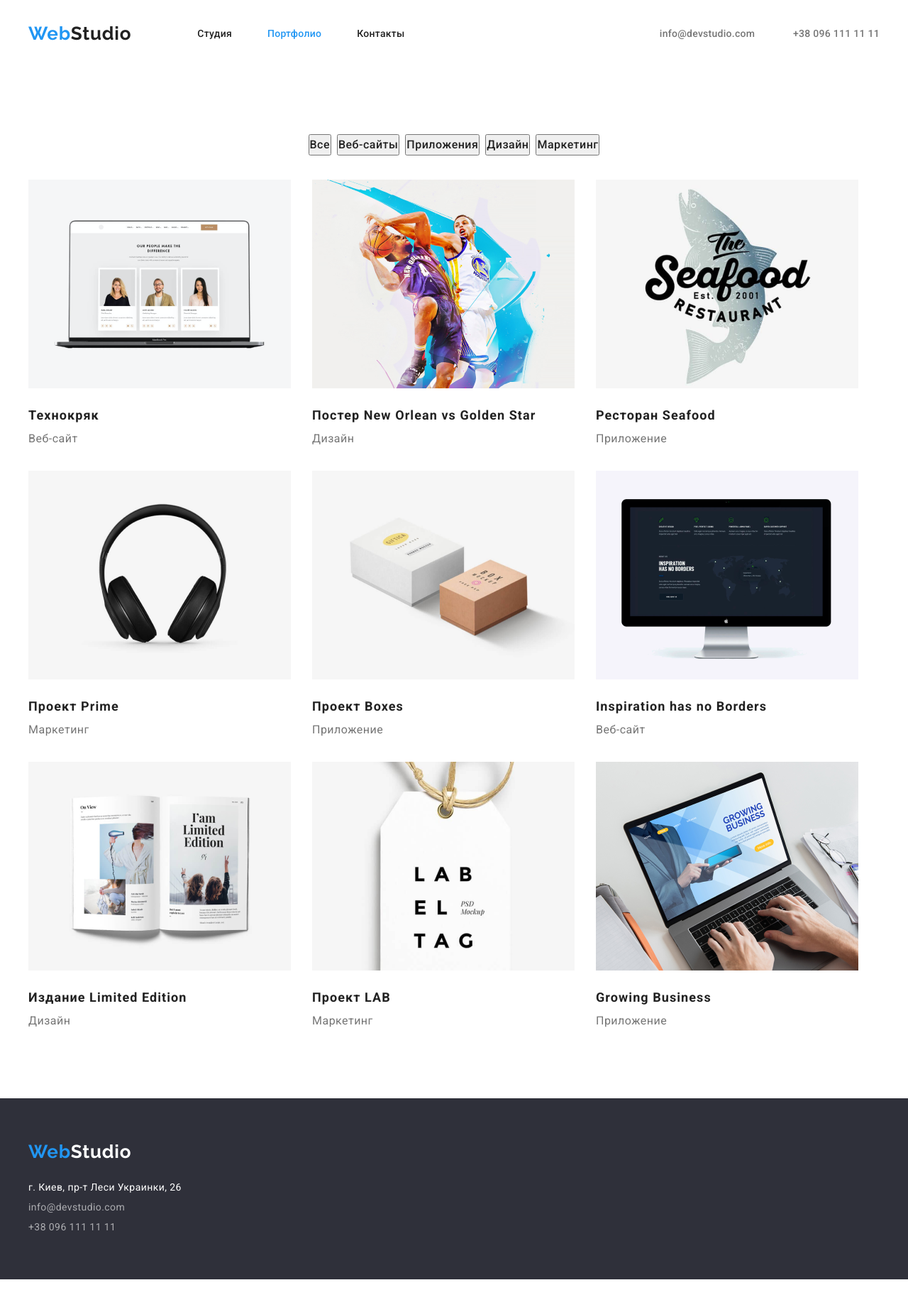
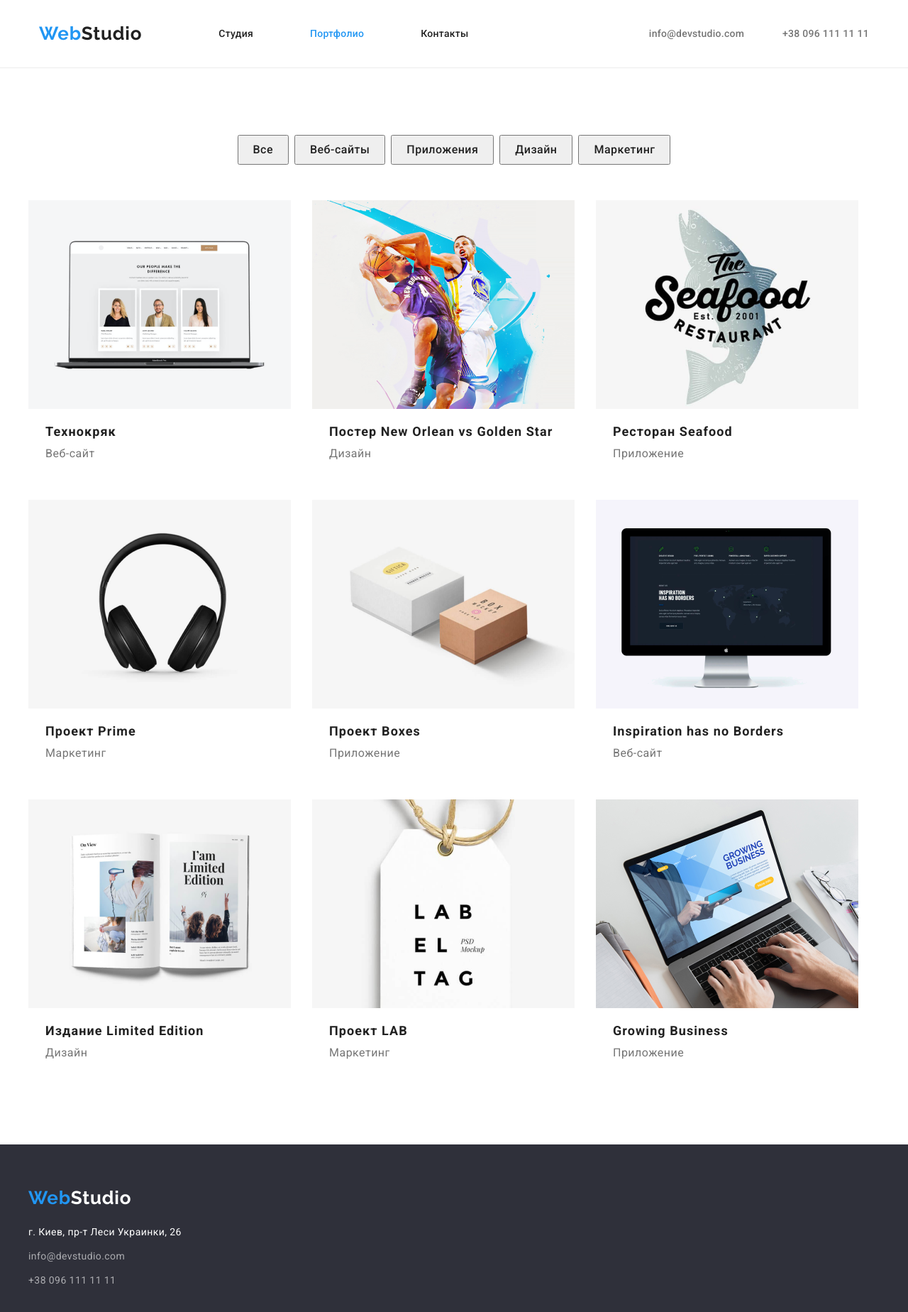
Before and after one commit to Ludwig-10/goit-markup-hw-03, a plain HTML site: page portfolio.html in a window 1280 px wide. Shown: the whole page at 71% size. Before the commit the page ends 1802 px from the top, so only its background shows below. Drawn offline with nearby package versions, Linux system fonts and the light colour scheme.

Commit message:
исправление ошибок

```diff
--- a/css/style.css
+++ b/css/style.css
@@ -26,12 +26,15 @@ img {
 }
 .container {
     Width: 1200px;
-    padding: 0, 15px;
+    padding: 0 15px;
    margin: 0 auto;
 }
 /*=======HEADER========*/
 .header {
 padding: 32px 0;
+}
+.portheader {
+    border-bottom: 1px solid #ececec;
 }
 .header .container {
     display: flex;
@@ -55,6 +58,9 @@ color: var(--accent-color);
 }
 .studio {
     color: var(--bacic-color);
+}
+.navigation-list-link {
+    padding: 0 15px;
 }
 .navigation-list-link,
 .address  {
@@ -101,10 +107,10 @@ color: var(--subtitle-collor);
     display: flex;
    align-items: center;
    flex-direction: column;
-   padding: 200px 0;
 }
 .hero {
   background-color: var(--hero-color);
+  padding: 200px 0;
 }
 .hero-title{
     display: flex;
@@ -136,13 +142,10 @@ margin-top: 30px;
 /*=====features====*/
 .main-features .container {
     display: flex;
-    align-items: center;
     padding: 94px 0;
-    width: 1170px;
 }
 .main-features {
     display: flex;
-
 }
 .features {
     display: flex;
@@ -150,13 +153,10 @@ margin-top: 30px;
 }
 .features-item {
     width: 270px;
-    height: 101px;
 }
 .features-item:not(:last-child) {
     margin-right: 30px;
 }
-
-
 .features-title {
 font-weight: 700;
 font-size: 14px;
@@ -164,6 +164,7 @@ line-height: 1.143;
 letter-spacing: 0.03em;
 text-transform: uppercase;
 color: var(--bacic-color);
+margin-bottom: 10px;
 }
 .features-text {
 font-weight: 400;
@@ -175,8 +176,6 @@ color: var(--subtitle-collor);
 /*=====END features====*/
 /*====work====*/
 .work .container {
-    display: flex;
-    flex-direction: column;
     align-items: center;
     padding-bottom: 94px;
 }
@@ -186,23 +185,18 @@ color: var(--subtitle-collor);
 .foto-works:not(:last-child) {
 margin-right: 30px;
 }
-.foto-works {
-margin-bottom: 30px;
-}
 .subtitle {
 font-weight: 700;
 font-size: 36px;
 line-height: 1.167;
 letter-spacing: 0.03em;
+text-align: center;
 color: var(--bacic-color);
 margin-bottom: 50px;
 }
 /*====END work====*/
 /*====workers====*/
 .section-workers .container {
-    display: flex;
-    flex-direction: column;
-    align-items: center;
     padding: 94px 0;
 }
 .workers-list {
@@ -210,7 +204,6 @@ margin-bottom: 50px;
 }
 .workers-item {
     width: 270px;
-    height: 368px;
     background-color: var(--auxiliary-color);
 }
 .workers-item:not(:last-child) {
@@ -226,8 +219,10 @@ line-height: 1.188;
 letter-spacing: 0.03em;
 text-align: center;
 color: var(--bacic-color);
-margin-top: 30px;
 margin-bottom: 10px;
+}
+.workers-container {
+padding: 30px 59px;
 }
 .workers-position {
 font-weight: 400;
@@ -240,14 +235,12 @@ color: var(--subtitle-collor);
 /*====END workers====*/
 /*====fotter====*/
 .footer .container {
-    display: flex;
-    flex-direction: column;
     padding: 60px 0;
 }
 .footer-address {
     display: flex;
     flex-direction: column;
-    padding-top: 20px;
+    margin-top: 20px;
 }
 .footer {
     background-color: var(--hero-color);
@@ -258,12 +251,11 @@ color: var(--subtitle-collor);
 .address-link:focus {
 color: var(--accent-color);
 }
-
 .address-link-maps {
 font-style: normal;
 font-weight: 400;
 font-size: 14px;
-line-height: 2;
+line-height: 24px;
 letter-spacing: 0.03em;
 color: var(--auxiliary-color);
 }
@@ -271,9 +263,10 @@ color: var(--auxiliary-color);
 font-style: normal;
 font-weight: 400;
 font-size: 14px;
-line-height: 2;
+line-height: 24px;
 letter-spacing: 0.03em;
 color: rgba(255, 255, 255, 0.6);
+margin-top: 10px;
 }
 .footer-studio {
     color: #FFFFFF;
@@ -281,22 +274,22 @@ color: rgba(255, 255, 255, 0.6);
 /*====END fotter====*/
 /*===Portfolio button=======*/
 .portfolio .container {
-    display: flex;
-    flex-direction: column;
-    align-items: center;
     padding: 94px 0;
 }
 .button-list {
     display: flex;
-    padding-bottom: 34px;
+ justify-content: center;
+    margin-bottom: 50px;
 }
 .button-list-item:not(:last-child) {
     margin-right: 8px;
 }
-
 .portfolio-list {
     display: flex;
     flex-wrap: wrap;
+}
+.portfolio-list-item {
+    width: 370px;
 }
 .portfolio-list-item:not(:nth-child(3n+1)) {
     margin-left: 30px;
@@ -315,16 +308,20 @@ font-size: 16px;
 line-height: 1.625;
 letter-spacing: 0.03em;
 color: var(--bacic-color);
+padding: 6px 20px;
 }
 /*========END Portfolio button=======*/
 /*======== Portfolio =======*/
+.description-container {
+    padding: 20px 24px;
+}
 .progect-name {
 font-weight: 700;
 font-size: 18px;
-line-height: 2;
+line-height: 24px;
 letter-spacing: 0.06em;
 color: var(--bacic-color);
-margin-top: 20px;
+margin-bottom: 4px;
 }
 .progect-tupe {
 font-weight: 400;
--- a/portfolio.html
+++ b/portfolio.html
@@ -9,7 +9,7 @@
         <link rel="stylesheet" href="./css/style.css">
     </head>
     <body>
-            <header class="header">
+            <header class="header portheader">
                 <div class="container">
                     <nav class="navigation">
                         <a class="logo link" href="./index.html">Web<span class="studio">Studio</span></a>
@@ -56,64 +56,82 @@
                         <li class="portfolio-list-item">
                             <a href="" class="link">
                                 <img src="./images/portfolio/img.png" alt="компютер с открытым окном сайта" width="370" height="294">
+                                <div class="description-container">
                                     <h2 class="progect-name">Технокряк</h2>
                                     <p class="progect-tupe">Веб-сайт</p>
+                                </div>
                             </a>
                         </li>
                         <li class="portfolio-list-item">
                             <a href="" class="link">
                                 <img src="./images/portfolio/img-2.png" alt="креативное фото" width="370" height="294">
+                                <div class="description-container">
                                     <h2 class="progect-name">Постер <span lang="en">New Orlean vs Golden Star</span></h2>
                                     <p class="progect-tupe">Дизайн</p>
+                                </div>
                             </a>
                         </li>
                         <li class="portfolio-list-item">
                             <a href="" class="link">
                                 <img src="./images/portfolio/img-3.png" alt="логотип ресторана" width="370" height="294">
+                                <div class="description-container">
                                     <h2 class="progect-name">Ресторан <span lang="en">Seafood</span></h2>
                                     <p class="progect-tupe">Приложение</p>
+                                </div>
                             </a>
                         </li>
                         <li class="portfolio-list-item">
                             <a href="" class="link">
                                 <img src="./images/portfolio/img-4.png" alt="фото наушников" width="370" height="294">
+                                <div class="description-container">
                                     <h2 class="progect-name">Проект <span lang="en">Prime</span></h2>
                                     <p class="progect-tupe">Маркетинг</p>
+                                </div>
                             </a>
                         </li>
                         <li class="portfolio-list-item">
                             <a href="" class="link">
                                 <img src="./images/portfolio/img-5.png" alt="фото логотип" width="370" height="294">
+                                <div class="description-container">
                                     <h2 class="progect-name">Проект <span lang="en">Boxes</span></h2>
                                     <p class="progect-tupe">Приложение</p>
+                                </div>
                             </a>
                         </li>
                         <li class="portfolio-list-item">
                             <a href="" class="link">
                                 <img src="./images/portfolio/img-6.png" alt="фото монитора" width="370" height="294">
+                                <div class="description-container">
                                     <h2 class="progect-name" lang="en">Inspiration has no Borders</h2>
                                     <p class="progect-tupe">Веб-сайт</p>
+                                </div>
                             </a>
                         </li>
                         <li class="portfolio-list-item">
                             <a href="" class="link">
                                 <img src="./images/portfolio/img-7.png" alt="книга" width="370" height="294">
+                                <div class="description-container">
                                     <h2 class="progect-name">Издание <span lang="en">Limited Edition</span></h2>
                                     <p class="progect-tupe">Дизайн</p>
+                                </div>
                             </a>
                         </li>
                         <li class="portfolio-list-item">
                             <a href="" class="link">
                                 <img src="./images/portfolio/img-8.png" alt="этикетка" width="370" height="294">
+                                <div class="description-container">
                                     <h2 class="progect-name">Проект <span lang="en">LAB</span></h2>
                                     <p class="progect-tupe">Маркетинг</p>
+                                </div>
                             </a>
                         </li>
                         <li class="portfolio-list-item">
                             <a href="" class="link">
                                 <img src="./images/portfolio/img-9.png" alt="фото ноутбука с работником" width="370" height="294">
+                                <div class="description-container">
                                     <h2 class="progect-name" lang="en">Growing Business</h2>
                                     <p class="progect-tupe">Приложение</p>
+                                </div>
                             </a>
                         </li>
                     </ul>
```
Also changed, not shown: index.html (+8 -0 lines). Lines whose indentation alone changed are shown as unchanged.
